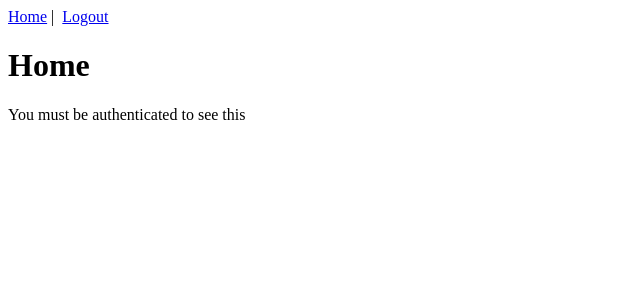
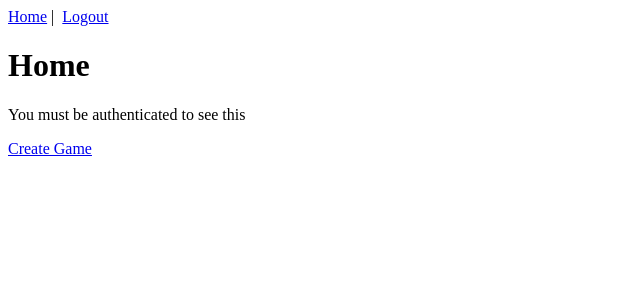
Before and after one commit to barnharta11/Stock-Market-Game, a Vue app in the folder vue/: page / in a window 1280 px wide. Shown: the top 300 px of the page, without its empty margins (0-640 px from the left). Built offline with nearby package versions, Linux system fonts and the light colour scheme; sample sign-in values are in the browser's storage.

Commit message:
Added Create Game button, fixed redirect

```diff
--- a/vue/src/components/CreateGameComponent.vue
+++ b/vue/src/components/CreateGameComponent.vue
@@ -60,7 +60,7 @@ methods:{
         gameService.createGame(this.formgame)
         .then(response =>{
             if(response.status==201){
-                this.$route.push('/')
+                this.$router.push('/')
             }
         })
     }
--- a/vue/src/views/CreateGame.vue
+++ b/vue/src/views/CreateGame.vue
@@ -8,8 +8,8 @@
 import CreateGameComponent from "../components/CreateGameComponent.vue"
 export default {
 components:{
-     CreateGameComponent
-   },
+    CreateGameComponent
+}
 }
 </script>
 
--- a/vue/src/views/Home.vue
+++ b/vue/src/views/Home.vue
@@ -2,6 +2,7 @@
   <div class="home">
     <h1>Home</h1>
     <p>You must be authenticated to see this</p>
+    <router-link :to="{ name: 'creategame'}">Create Game</router-link>
   </div>
 </template>
 
```
